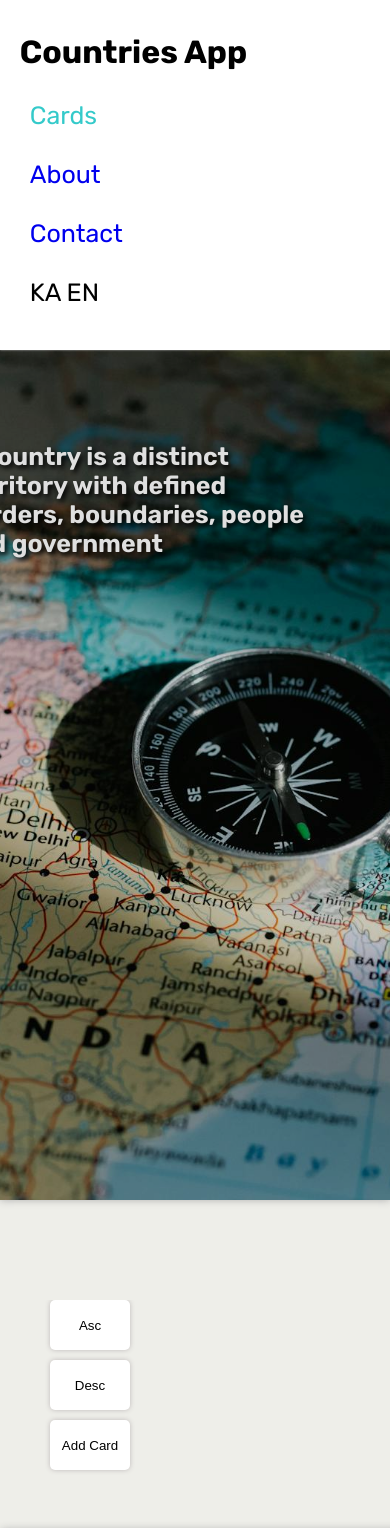
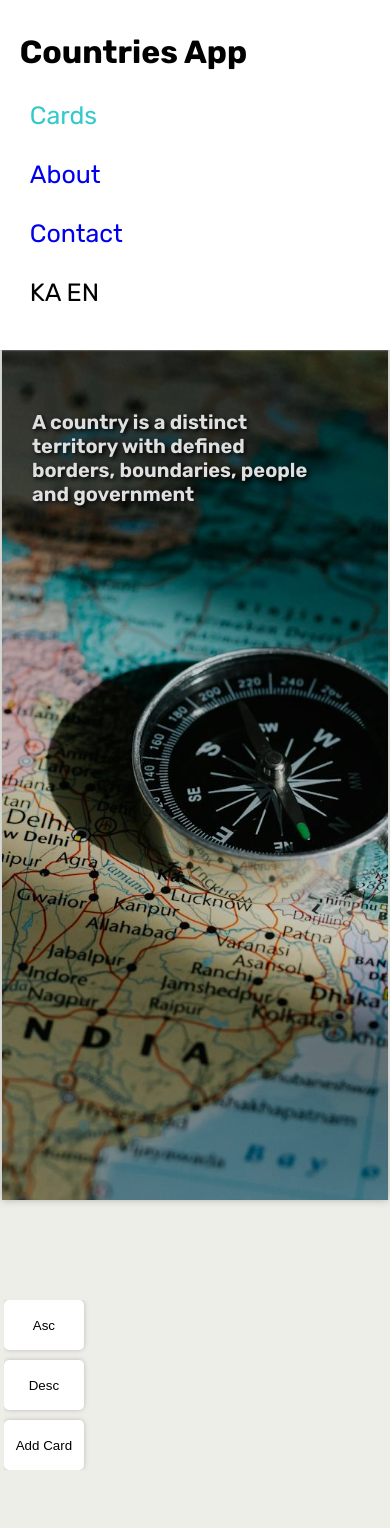
Before and after one commit to giozauta/countries-app, a React (Vite) app: page /en/cards in a window 390 px wide. Shown: the top 1528 px of the page. Built offline with nearby package versions, Linux system fonts and the light colour scheme.

Commit message:
add media queries

```diff
--- a/src/App.css
+++ b/src/App.css
@@ -131,5 +131,4 @@ body {
   background-color: #eeeee9;
   font-family: "Rubik", sans-serif;
   font-optical-sizing: auto;
-
 }
--- a/src/pages/about/aboutViews.module.css
+++ b/src/pages/about/aboutViews.module.css
@@ -4,9 +4,29 @@
   align-items: center;
   min-height: 73vh;
   padding-left: 250px;
+  width: 100%;
+  overflow: hidden;
+
 }
 .aboutViewsBoxContent {
   padding: 25px;
   max-width: 500px;
   line-height: 30px;
 }
+
+
+@media screen and (max-width: 1120px) {
+  .aboutViewsBox {
+    flex-direction: column;
+    padding: 0px;
+    margin: 0px;
+
+  }
+  .aboutViewsBoxImage {
+    width:99%;
+    display:flex;
+    justify-content: center;
+    align-items: center;
+    height: 100%;
+  }
+}
--- a/src/pages/about/index.tsx
+++ b/src/pages/about/index.tsx
@@ -39,7 +39,7 @@ const AboutViews: React.FC = () => {
 
   return (
     <div className={styles.aboutViewsBox}>
-      <div>
+      <div className={styles.aboutViewsBoxImage}>
         <img
           src="/icons/developer.png"
           alt="Developer icon"
--- a/src/pages/cards/components/list/card-add-formSection/cardAddForm.module.css
+++ b/src/pages/cards/components/list/card-add-formSection/cardAddForm.module.css
@@ -74,3 +74,23 @@ textarea:focus {
 .errBox {
   max-height: 20px;
 }
+
+
+@media screen and (max-width: 420px) {
+  .cardAddFormBox{
+    padding:5px;
+    position: relative;
+    width: 100%;
+    overflow: hidden;
+    gap: 0px;
+    margin: auto;
+  }
+  .cardAddForm{
+    margin: auto;
+    border-radius: 10px;
+    overflow: hidden;
+  }
+  .cardAddForm input {
+    width: 100%;
+  }
+}
--- a/src/pages/cards/components/list/card-content/Content.tsx
+++ b/src/pages/cards/components/list/card-content/Content.tsx
@@ -20,7 +20,6 @@ const Content: React.FC<{ country: CountryType }> = ({ country }) => {
   const { lang } = useParams();
   const currentLang: string = lang ?? "en";
 
-  console.log(typeof currentLang);
 
   if (currentLang === "en") {
     return (
--- a/src/pages/cards/components/list/card-content/content.module.css
+++ b/src/pages/cards/components/list/card-content/content.module.css
@@ -4,4 +4,7 @@
   flex-direction: column;
   justify-content: space-around;
   padding: 10px;
+  width: 100%;
+  margin: auto;
+
 }
--- a/src/pages/cards/components/list/card-image/cardImage.module.css
+++ b/src/pages/cards/components/list/card-image/cardImage.module.css
@@ -7,6 +7,7 @@
   background-size: cover;
   transition: all 0.5s ease;
   position: relative;
+
 }
 
 .cardImage {
--- a/src/pages/cards/components/list/card-list/cardList.module.css
+++ b/src/pages/cards/components/list/card-list/cardList.module.css
@@ -3,6 +3,8 @@
   flex-direction: column;
   gap: 60px;
   overflow: hidden;
+  width: 100%;
+  margin: auto;
 }
 
 .cardButtonSection {
@@ -10,6 +12,7 @@
   gap: 10px;
   padding-left: 50px;
   height: auto;
+  overflow: hidden;
 }
 
 .sortButton,
@@ -38,9 +41,10 @@
 .CardsBox {
   display: grid;
   grid-template-columns: auto auto auto;
-  grid-gap: 55px;
+  grid-gap:55px;
   width: 100%;
   margin: auto;
+  overflow: hidden;
 }
 
 @media only screen and (max-width: 1380px) {
@@ -71,3 +75,14 @@
     margin-left: auto;
   }
 }
+
+
+@media screen and (max-width: 420px) {
+  .cardListSection,.CardsBox,.cardButtonSection{
+    width: 99%;
+    margin: auto;
+    padding: 0px;
+    overflow: hidden;
+  }
+
+}
--- a/src/pages/cards/components/list/card/card.module.css
+++ b/src/pages/cards/components/list/card/card.module.css
@@ -1,6 +1,6 @@
 .card {
   margin: auto;
-  width: 400px;
+  width:400px;
   height: 600px;
   display: flex;
   overflow: hidden;
@@ -8,7 +8,6 @@
   border-radius: 5px;
   box-shadow: 0 0px 8px rgb(173, 173, 173);
   background-color: #ffffff;
-
 }
 .deleteCard {
   margin: auto;
@@ -37,3 +36,9 @@
   background-color: #34caca;
   color: white;
 }
+
+@media screen and (max-width: 420px) {
+  .card{
+    width: 100%;
+  }
+}
--- a/src/pages/cards/components/list/hero/hero.module.css
+++ b/src/pages/cards/components/list/hero/hero.module.css
@@ -42,3 +42,19 @@
   text-shadow: black 0.1em 0.1em 0.2em;
   z-index: 1;
 }
+
+@media screen and (max-width: 420px) {
+  .hero{
+    width: 99%;
+    overflow: hidden;
+    display: flex;
+    justify-content: center;
+    position: relative;
+
+  }
+  .heroContent{
+    left:20px;
+    font-size:20px;
+    position: absolute;
+  }
+}
--- a/src/pages/contact/components/contactContent.module.css
+++ b/src/pages/contact/components/contactContent.module.css
@@ -5,6 +5,7 @@
   margin: auto;
   box-shadow: 0px 0px 15px rgba(0, 0, 0, 0.22);
   margin-top: 150px;
+
 }
 .contactBox h2 {
   background: #4d4d4d;
@@ -32,6 +33,7 @@
     Helvetica,
     sans-serif;
   height: 45px;
+  border-radius: 5px;
 }
 
 .contactForm textarea {
@@ -56,3 +58,12 @@
 .contactForm button:hover {
   background-color: #34caca;
 }
+
+
+@media screen and (max-width:520px) {
+  .contactBox {
+    width: 99%;
+    overflow: hidden;
+   }
+
+}
```
